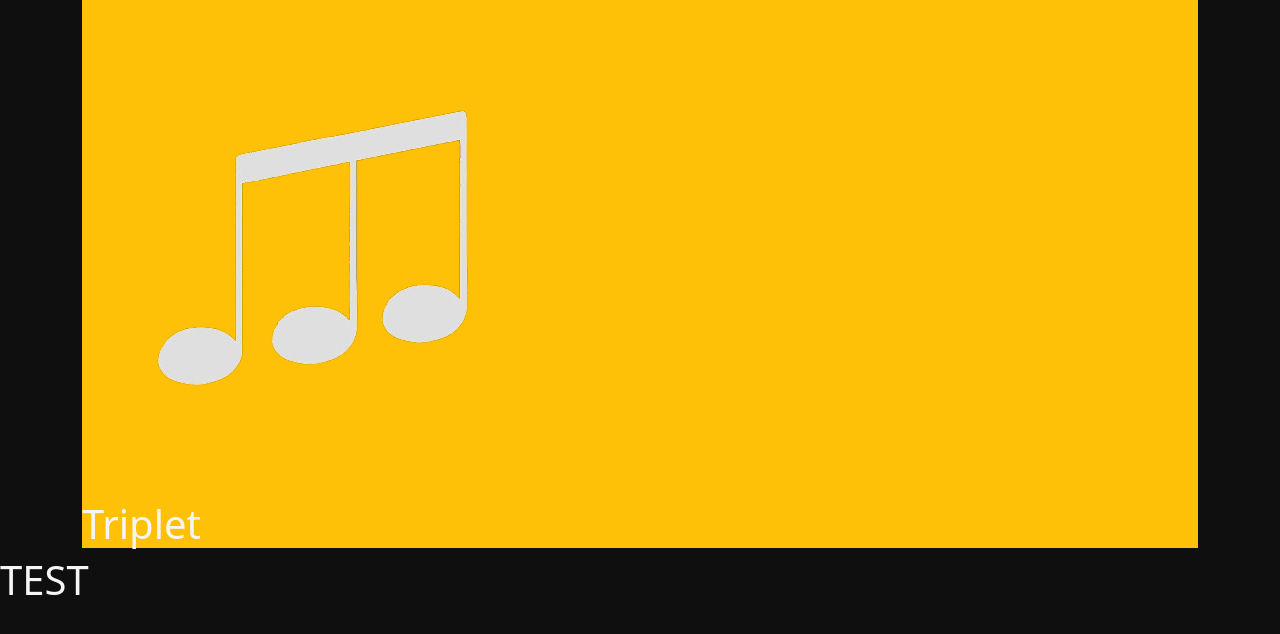
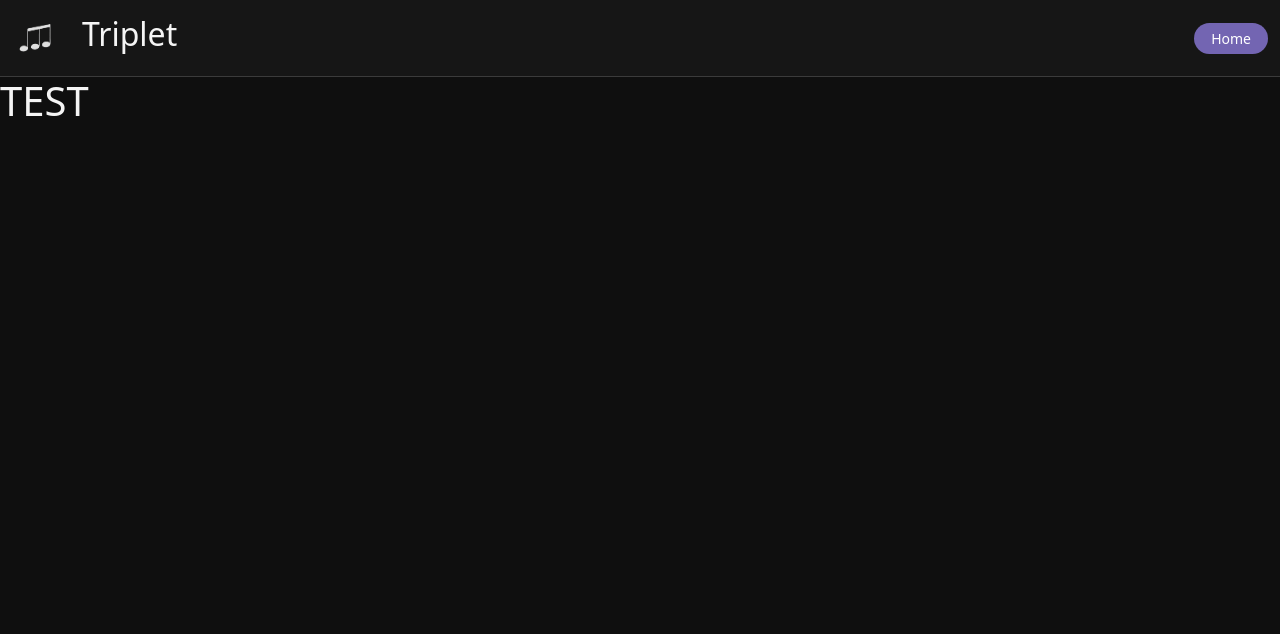
Before and after one commit to giuseppe-lisi/triplet, a React (Vite) app: page / in a window 1280 px wide. Shown: the top 634 px of the page. Built offline with nearby package versions, Linux system fonts and the light colour scheme.

Commit message:
default layout for entire site

```diff
--- a/src/layout/Layout.jsx
+++ b/src/layout/Layout.jsx
@@ -1,17 +1,23 @@
 import { Outlet } from "react-router-dom"
 
+import Navbar from "../components/Navbar";
+import { useEffect, useState } from "react";
+
 function Layout() {
+
+    const [compactMode, setCompactMode] = useState(false);
+
+    const toggleCompactMode = () => {setCompactMode(!compactMode)};
+
+    useEffect(() => {console.log(compactMode);
+    } ,[compactMode])
+
     return (
         <>
-            <header className="container">
-                <nav>
-                    <div className="bg-warning">
-                        <img src="/logo.png" />
-                        <h1>Triplet</h1>
-                    </div>
-                </nav>
-            </header>
-            <Outlet />
+            <div id="page">
+                <Navbar toggleCompactMode={toggleCompactMode}/>
+                <Outlet context={compactMode}/>
+            </div>
         </>
     )
 }
```
